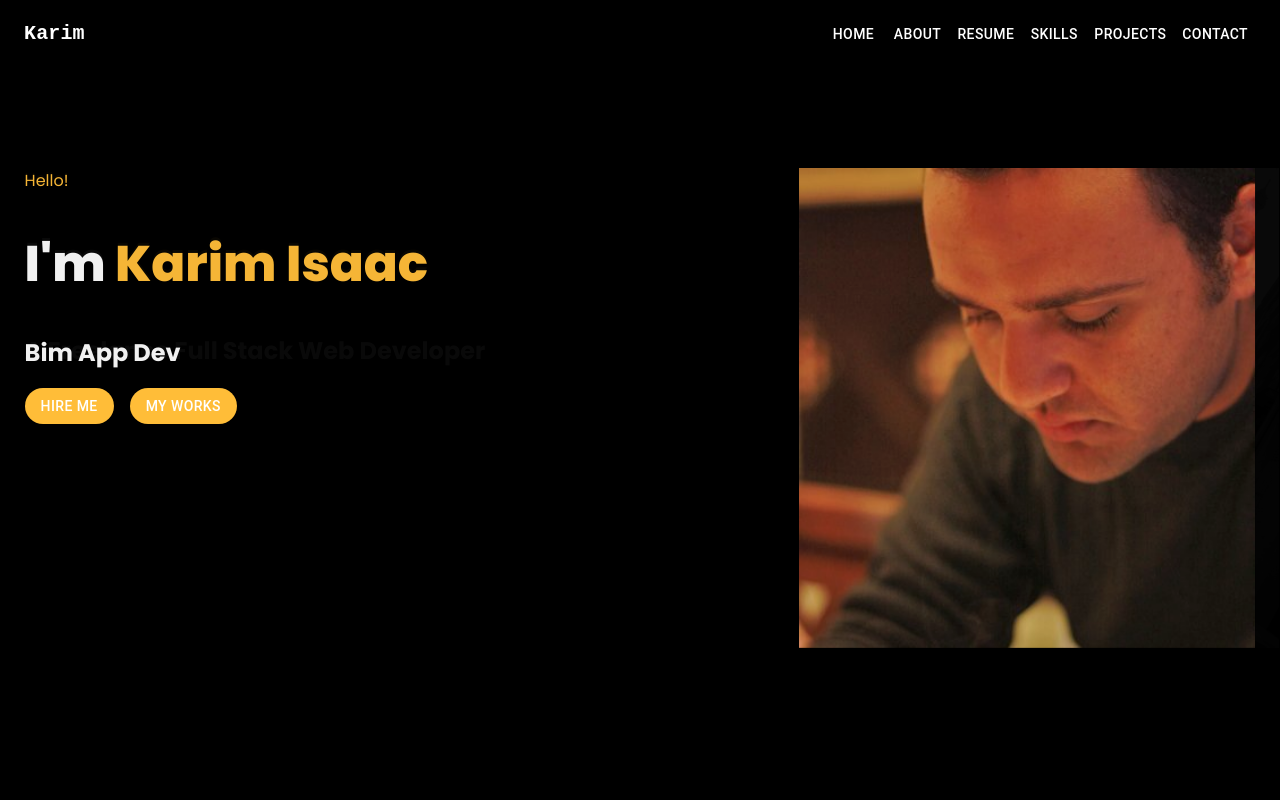
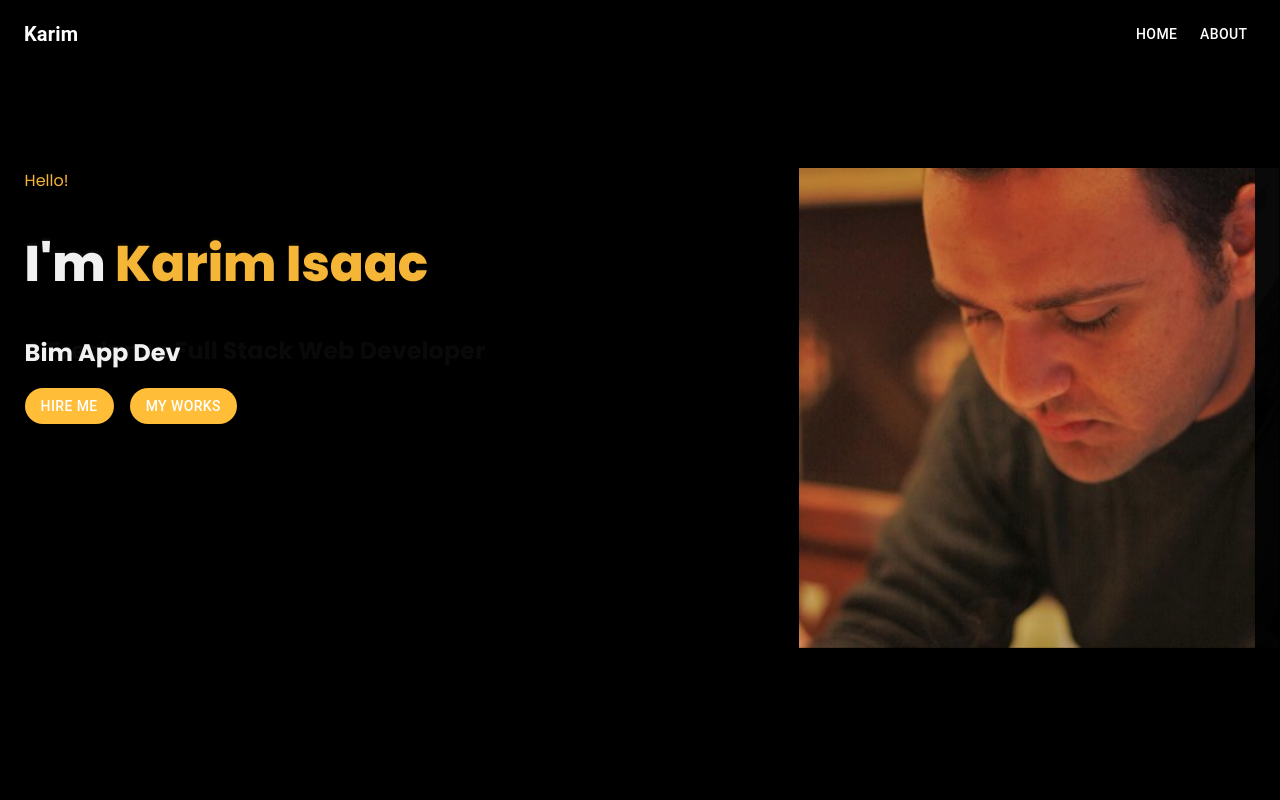
Before and after one commit to KIsaac85/kisaac85.github.io, a React (Vite) app: page / in a window 1280 px wide. Shown: the top 800 px of the page. Built offline with nearby package versions, Linux system fonts and the light colour scheme.

Commit message:
add links to navbar

```diff
--- a/src/NavBar.jsx
+++ b/src/NavBar.jsx
@@ -7,38 +7,39 @@ import Typography from '@mui/material/Typography';
 import Menu from '@mui/material/Menu';
 import MenuIcon from '@mui/icons-material/Menu';
 import Container from '@mui/material/Container';
-import Avatar from '@mui/material/Avatar';
 import Button from '@mui/material/Button';
-import Tooltip from '@mui/material/Tooltip';
 import MenuItem from '@mui/material/MenuItem';
 
 
 const pages = ['Home', 'About', 'Resume','Skills','Projects','Contact'];
-const settings = ['Profile', 'Account', 'Dashboard', 'Logout'];
+const navbarItems =[{
+text:"Home",
+href:"#contact-section",
+},
+{
+  text:"About",
+  href:"#contact-section",
+  }]
 
 function ResponsiveAppBar() {
   const [anchorElNav, setAnchorElNav] = React.useState(null);
-  const [anchorElUser, setAnchorElUser] = React.useState(null);
+
 
   const handleOpenNavMenu = (event) => {
     setAnchorElNav(event.currentTarget);
   };
-  const handleOpenUserMenu = (event) => {
-    setAnchorElUser(event.currentTarget);
-  };
+
 
   const handleCloseNavMenu = () => {
     setAnchorElNav(null);
   };
 
-  const handleCloseUserMenu = () => {
-    setAnchorElUser(null);
-  };
+
 
   return (
-    <AppBar position="fixed" sx={{backgroundColor : 'black' ,display:'flex', justifyContent:'space-around'}}>
-      <Container maxWidth="xl">
-        <Toolbar disableGutters>
+    <AppBar position="fixed" sx={{backgroundColor : 'black' }}>
+      <Container maxWidth="xl" >
+        <Toolbar disableGutters >
 
           <Typography
             variant="h6"
@@ -48,7 +49,7 @@ function ResponsiveAppBar() {
             sx={{
               mr: 2,
               display: { xs: 'none', md: 'flex' },
-              fontFamily: 'monospace',
+
               fontWeight: 700,
 
               color: 'inherit',
@@ -69,7 +70,7 @@ function ResponsiveAppBar() {
               mr: 2,
               display: { xs: 'flex', md: 'none' },
               flexGrow: 1,
-              fontFamily: 'monospace',
+
               fontWeight: 700,
 
               color: 'inherit',
@@ -79,13 +80,16 @@ function ResponsiveAppBar() {
             Karim
           </Typography>
           <Box sx={{ flexGrow: 1, display: { xs: 'none', md: 'flex' , justifyContent: "right"} }}>
-            {pages.map((page) => (
+            {navbarItems.map(({text,href}) => (
               <Button
-                key={page}
-                onClick={handleCloseNavMenu}
+
+                key={text}
+
+                href={href}
                 sx={{ my: 2, color: 'white', display: 'block' }}
               >
-                {page}
+                {text}
+
               </Button>
             ))}
           </Box>
@@ -118,9 +122,9 @@ function ResponsiveAppBar() {
                 display: { xs: 'block', md: 'none' },
               }}
             >
-              {pages.map((page) => (
-                <MenuItem key={page} onClick={handleCloseNavMenu}>
-                  <Typography textAlign="center">{page}</Typography>
+              {navbarItems.map((page) => (
+                <MenuItem key={page.text} onClick={handleCloseNavMenu}>
+                  <Typography textAlign="center">{page.text}</Typography>
                 </MenuItem>
               ))}
             </Menu>
```
